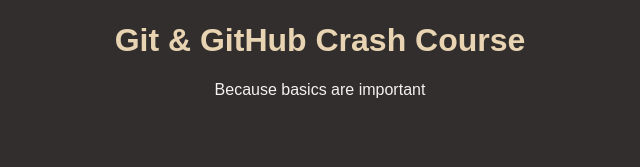
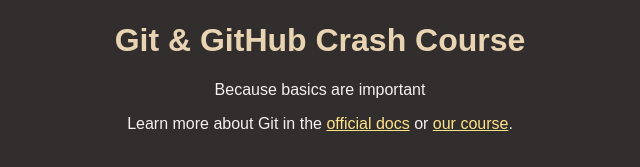
Before and after one commit to stefanogituser/gcourse, a plain HTML site: page index.html in a window 1280 px wide. Shown: the part 147-314 px from the top of the page, without its empty margins (320-960 px from the left). Drawn offline with Linux system fonts and the light colour scheme.

Commit message:
added links and restructured page

```diff
--- a/index.html
+++ b/index.html
@@ -11,6 +11,11 @@
     <img id="logo" src="logo.png" alt="A logo that contains the word 'Git'" />
     <h1>Git & GitHub Crash Course</h1>
     <p>Because basics are important</p>
+    <p>
+        Learn more about Git in the
+        <a href="https://git-scm.com/book/env/v2">official docs</a> or
+        <a href="https://acad.link/git">our course</a>.
+    </p>
 
 </body>
 </html>
--- a/styles.css
+++ b/styles.css
@@ -19,3 +19,7 @@
 h1 {
   color: #e8d4b2;
 }
+
+a{
+  color: #fee389;
+}
```
